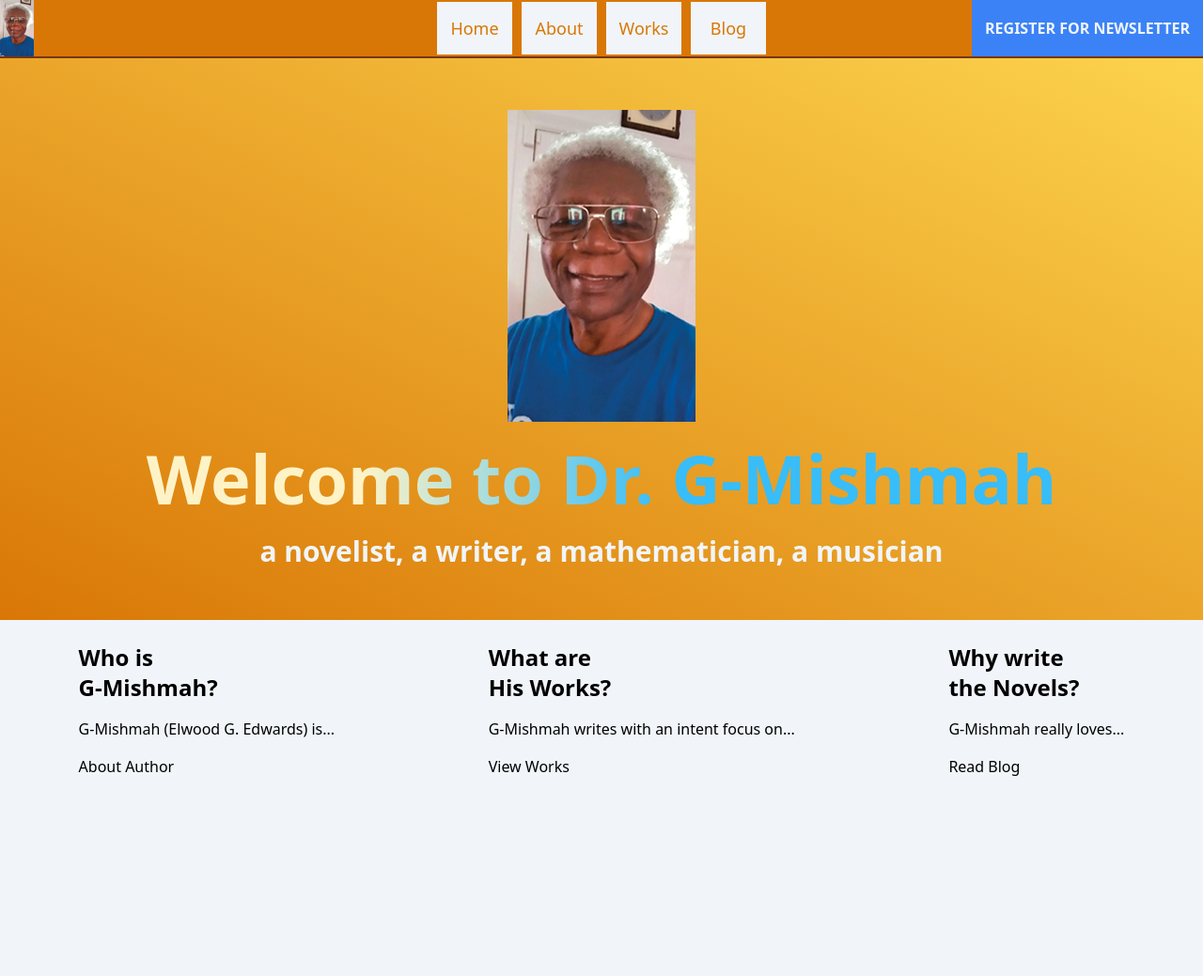
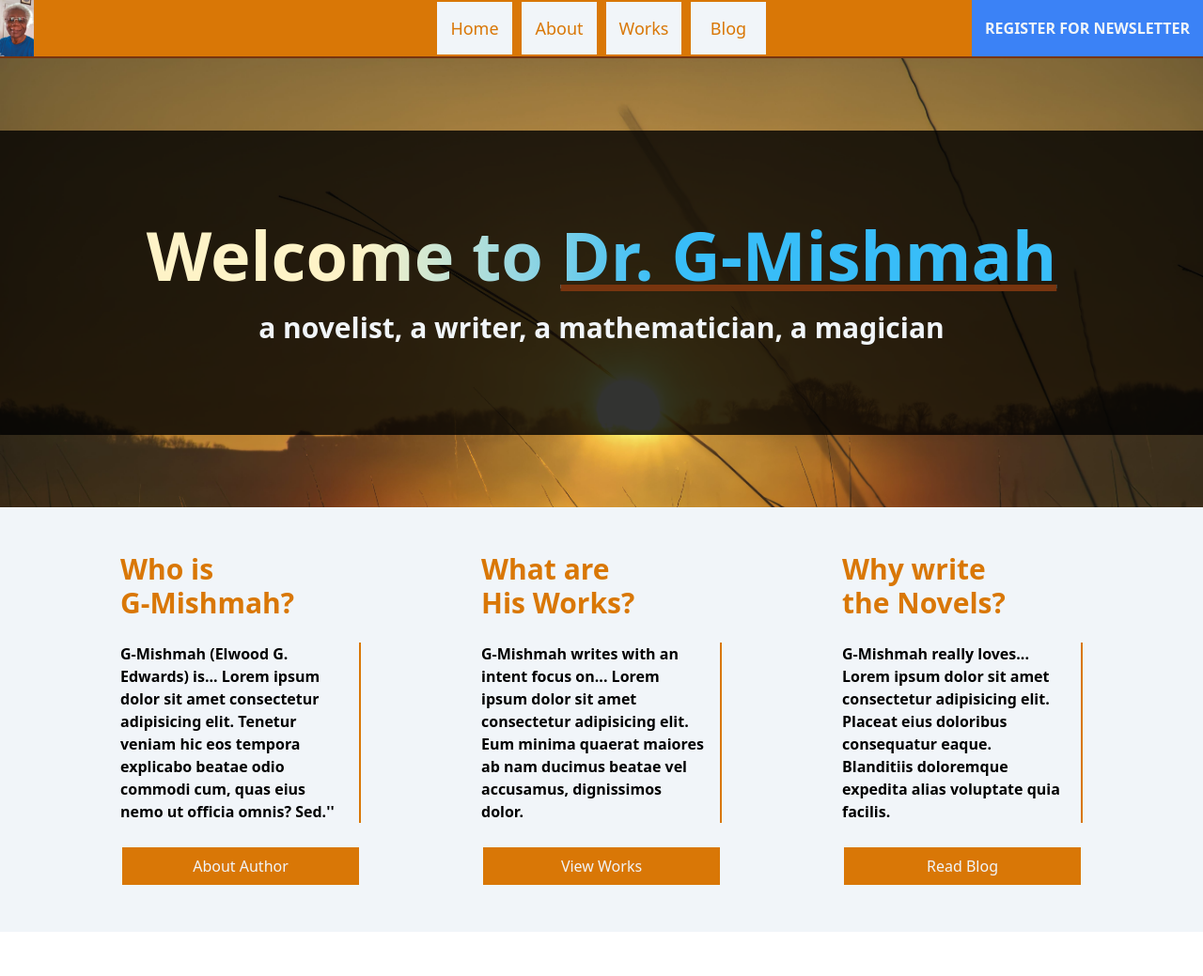
Before and after one commit to Proposterious/mishmah, an Astro site in the folder bin/: page / in a window 1280 px wide. Shown: the whole page at 94% size. After the commit the page ends 992 px from the top, so only its background shows below. Built offline with nearby package versions, Linux system fonts and the light colour scheme; Astro itself is replaced by a stand-in of ours.

Commit message:
Add stock image and make style changes

```diff
--- a/bin/src/components/Newsletter.astro
+++ b/bin/src/components/Newsletter.astro
@@ -13,16 +13,16 @@ import { Image } from "astro:assets";
                 <Image src="/author/author_multicolored_dreams.jpg" alt="Elwood G Edwards"
                 width={140} height={140} class="object-contain" />
 
-                <div id="register-newsletter-content-author-text" class="m-auto text-center text-lg font-bold">
+                <div id="register-newsletter-content-author-text" class="m-auto text-center text-2xl font-bold">
                     <h3>Thank You!</h3>
                 </div>
             </div>
 
             <div id="register-newsletter-content-register">
-                <form id="register-newsletter" class="w-full mt-6 flex flex-col justify-center">
+                <form id="register-newsletter" class="popup-newsletter w-full mt-6 flex flex-col justify-center">
                     <div id="email-zone" class="flex flex-col w-1/2 mx-auto">
-                        <label for="mishmah-email" class="font-semibold text-sm md:text-base xl:text-lg">Your Email Address: </label>
-                        <input type="email" class="w-fit indent-2 text-sm md:text-base xl:text-lg dark:border-blue-400 border-amber-600 border-2 focus:border-inherit p-0.5" id="mishmah-email" size="32" placeholder="author@gmail.com" />
+                        <label for="mishmah-email" class="font-semibold text-sm md:text-lg xl:text-xl">Your Email Address: </label>
+                        <input type="email" class="w-fit indent-2 placeholder:text-sm placeholder:md:text-base placeholder:xl:text-lg text-sm md:text-base xl:text-lg dark:border-blue-400 border-amber-600 border-2 focus:border-inherit p-0.5" id="mishmah-email" size="32" placeholder="email@address.com" />
                     </div>
 
                     <div id="checklist-zone" class="mt-4 flex flex-col space-y-2 text-center">
@@ -53,3 +53,19 @@ import { Image } from "astro:assets";
 
     </card>
 </article>
+
+<script>
+    const newsletterButtons = Array.from(document.getElementsByClassName("popup-newsletter")) as Array<HTMLElement>
+
+    newsletterButtons.forEach((button: HTMLElement) => {
+        button.addEventListener("click", () => {
+            const newsletterStatus = document.getElementById("register-newsletter-container") as HTMLElement
+            if (newsletterStatus.classList.contains("hidden")) { // hide registration
+                newsletterStatus.classList.remove("hidden")
+            } else { // display registration
+                newsletterStatus.classList.add("hidden")
+            }
+            console.log("newsletterStatus", newsletterStatus.style.display)
+        })
+    })
+</script>
--- a/bin/src/components/header/Newsletter.astro
+++ b/bin/src/components/header/Newsletter.astro
@@ -1,19 +1,5 @@
 {/* Register for Newsletter from Header */}
 
-<button id="nav-display-newsletter" class="bg-blue-500 text-slate-100 font-semibold px-3.5 | transition duration-150 focus:bg-blue-400 focus:font-bold hover:bg-blue-600 dark:hover:bg-blue-400 hover:font-bold focus:px-2.5 hover:px-2.5 | ml-auto" type="button">
+<button id="nav-display-newsletter" class="popup-newsletter | bg-blue-500 text-slate-100 font-semibold px-3.5 | transition duration-150 focus:bg-blue-400 focus:font-bold hover:bg-blue-600 dark:hover:bg-blue-400 hover:font-bold focus:px-2.5 hover:px-2.5 | ml-auto" type="button">
     REGISTER FOR NEWSLETTER
 </button>
-
-<script>
-    const displayNewsletter = document.getElementById("nav-display-newsletter") as HTMLElement
-
-    displayNewsletter.addEventListener("click", () => {
-        const newsletterStatus = document.getElementById("register-newsletter-container") as HTMLElement
-        if (newsletterStatus.classList.contains("hidden")) { // hide registration
-            newsletterStatus.classList.remove("hidden")
-        } else { // display registration
-            newsletterStatus.classList.add("hidden")
-        }
-        console.log("newsletterStatus", newsletterStatus.style.display)
-    })
-</script>
--- a/bin/src/pages/index.astro
+++ b/bin/src/pages/index.astro
@@ -6,52 +6,51 @@ import { Image } from 'astro:assets';
 
 <Layout title="Dr. G-Mishmah">
 	<main class="h-screen bg-slate-100">
-		<section id="intro" class="h-3/4 bg-gradient-to-tr from-amber-600 to-amber-300 flex flex-col text-center justify-center space-y-6 border-t-2 border-t-amber-900">
-			{/*TODO: Replace Image with Better One */}
-			<Image src="/author/author_multicolored_dreams.jpg"
-			width={200} height={20} alt="Author Smiling" class="mx-auto" />
-
-			<h1 class="text-7xl font-bold bg-gradient-to-l bg-clip-text text-transparent from-20% via-sky-400 from-sky-400 to-70% to-amber-100">
-				Welcome to Dr. G-Mishmah
-			</h1>
-			<h2 class="text-3xl text-slate-100 font-semibold">
-				a novelist, a writer, a mathematician, a musician
-			</h2>
+		<section id="intro" class="w-full h-3/5 bg-cover bg-no-repeat bg-[url('/imgs/landscape_sunset.jpg')] flex flex-col text-center justify-center  border-t-2 border-t-amber-900">
+			<div class="flex flex-col space-y-6 bg-black/80 py-24">
+				<h1 class="text-7xl font-bold bg-gradient-to-l bg-clip-text text-transparent from-20% via-sky-400 from-sky-400 to-70% to-amber-100">
+					Welcome to <span class="decoration-amber-900 dark:decoration-blue-500 underline">Dr. G-Mishmah</span>
+				</h1>
+				<h2 class="text-3xl text-slate-100 font-semibold">
+					a novelist, a writer, a mathematician, a magician
+				</h2>
+			</div>
 		</section>
 
-		<section id="points" class="w-full h-1/2 bg-slate-100 flex flex-row justify-evenly py-6">
-			<card class="flex flex-col px-20 space-y-4">
-				<h1 class="text-2xl font-semibold">
+		<section id="points" class="w-full h-auto bg-slate-100 flex flex-row items-stretch justify-evenly py-12">
+			<card class="w-1/5 flex relative flex-col space-y-6">
+				<h1 class="text-3xl font-bold text-amber-600">
 					Who is <br/>G-Mishmah?
 				</h1>
-				<p>
-					G-Mishmah (Elwood G. Edwards) is...
+				<p class="text-base font-semibold pr-4 border-r-2 border-amber-600">
+					G-Mishmah (Elwood G. Edwards) is... Lorem ipsum dolor sit amet consectetur adipisicing elit. Tenetur veniam hic eos tempora explicabo beatae odio commodi cum, quas eius nemo ut officia omnis? Sed.''
 				</p>
-				<a href="/about" class="">
+				<a href="/about" class="text-center px-1.5 py-2 border-2 border-slate-100 bg-amber-600 text-slate-100 transition duration-150 focus:bg-slate-100 focus:text-amber-600 hover:border-amber-600 hover:bg-slate-100 hover:text-amber-600">
 					About Author
 				</a>
 			</card>
 
-			<card class="flex flex-col px-20 space-y-4">
-				<h1 class="text-2xl font-semibold">
+			<card class="w-1/5 flex relative flex-col space-y-6">
+				<h1 class="text-3xl font-bold text-amber-600">
 					What are <br/>His Works?
 				</h1>
-				<p>
-					G-Mishmah writes with an intent focus on...
+				<p class="text-base font-semibold pr-4 border-r-2 border-amber-600">
+					G-Mishmah writes with an intent focus on... Lorem ipsum dolor sit amet consectetur adipisicing elit. Eum minima quaerat maiores ab nam ducimus beatae vel accusamus, dignissimos dolor.
 				</p>
-				<a href="/works" class="">
+
+				<a href="/works" class="absolute bottom-0 w-full text-center px-1.5 py-2 border-2 border-slate-100 bg-amber-600 text-slate-100 transition duration-150 focus:bg-slate-100 focus:text-amber-600 hover:border-amber-600 hover:bg-slate-100 hover:text-amber-600">
 					View Works
 				</a>
 			</card>
 
-			<card class="flex flex-col px-20 space-y-4">
-				<h1 class="text-2xl font-semibold">
+			<card class="w-1/5 flex relative flex-col space-y-6">
+				<h1 class="text-3xl font-bold text-amber-600">
 					Why write<br/>the Novels?
 				</h1>
-				<p>
-					G-Mishmah really loves...
+				<p class="text-base font-semibold pr-4 border-r-2 border-amber-600">
+					G-Mishmah really loves... Lorem ipsum dolor sit amet consectetur adipisicing elit. Placeat eius doloribus consequatur eaque. Blanditiis doloremque expedita alias voluptate quia facilis.
 				</p>
-				<a href="/blog" class="">
+				<a href="/blog" class="absolute bottom-0 w-full text-center px-1.5 py-2 border-2 border-slate-100 bg-amber-600 text-slate-100 transition duration-150 focus:bg-slate-100 focus:text-amber-600 hover:border-amber-600 hover:bg-slate-100 hover:text-amber-600">
 					Read Blog
 				</a>
 			</card>
@@ -59,7 +58,7 @@ import { Image } from 'astro:assets';
 
 		</section>
 
-		<section id="content" class="flex flex-row">
+		<section id="content" class="flex flex-row bg-gradient-to-tr bg-opacity-20 from-amber-600 to-amber-300">
 			{/* Header #1 - Works
 					Edit components/Card.astro with MambaUI
 					and give attr for title= and src= */}
```
Also changed, not shown: bin/public/imgs/landscape_sunset.jpg (added).
